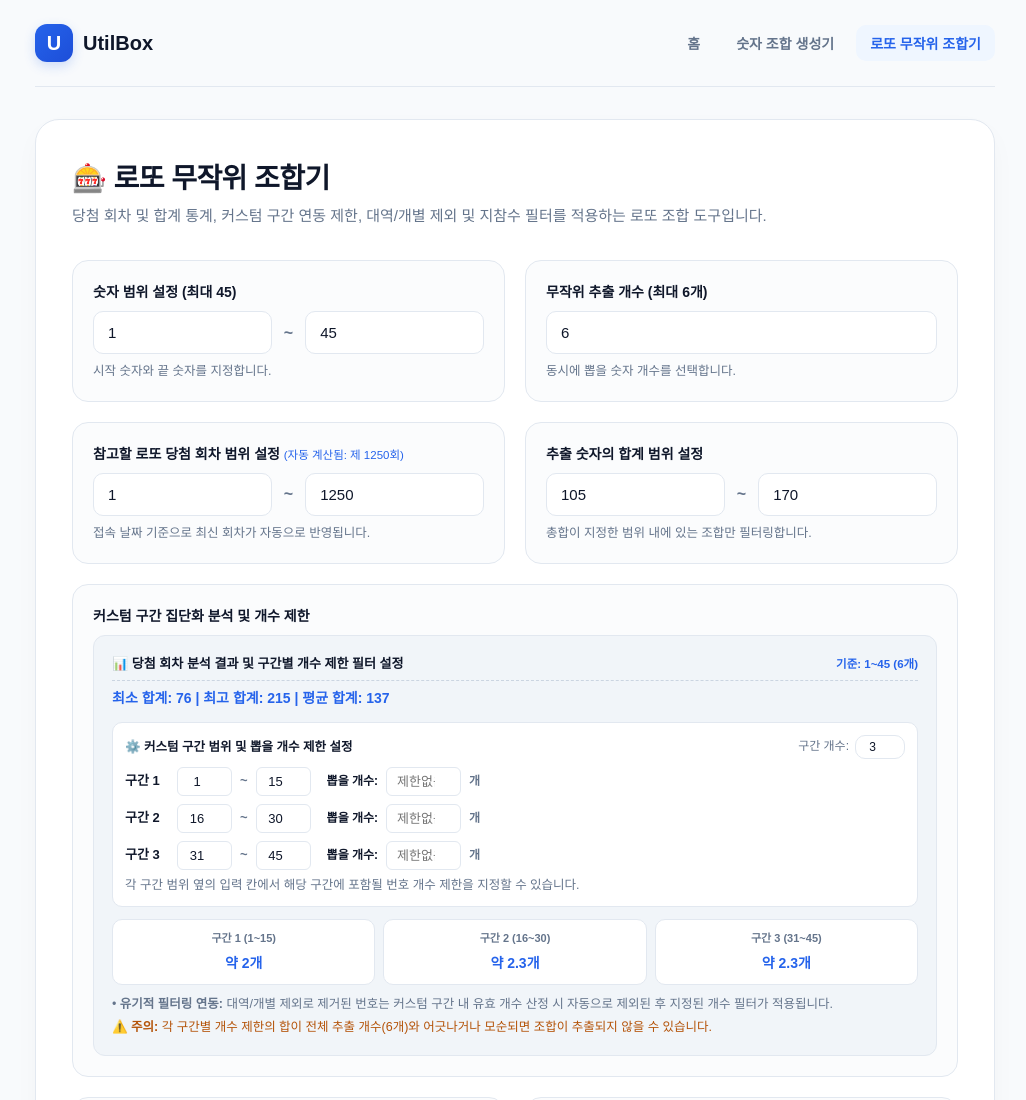
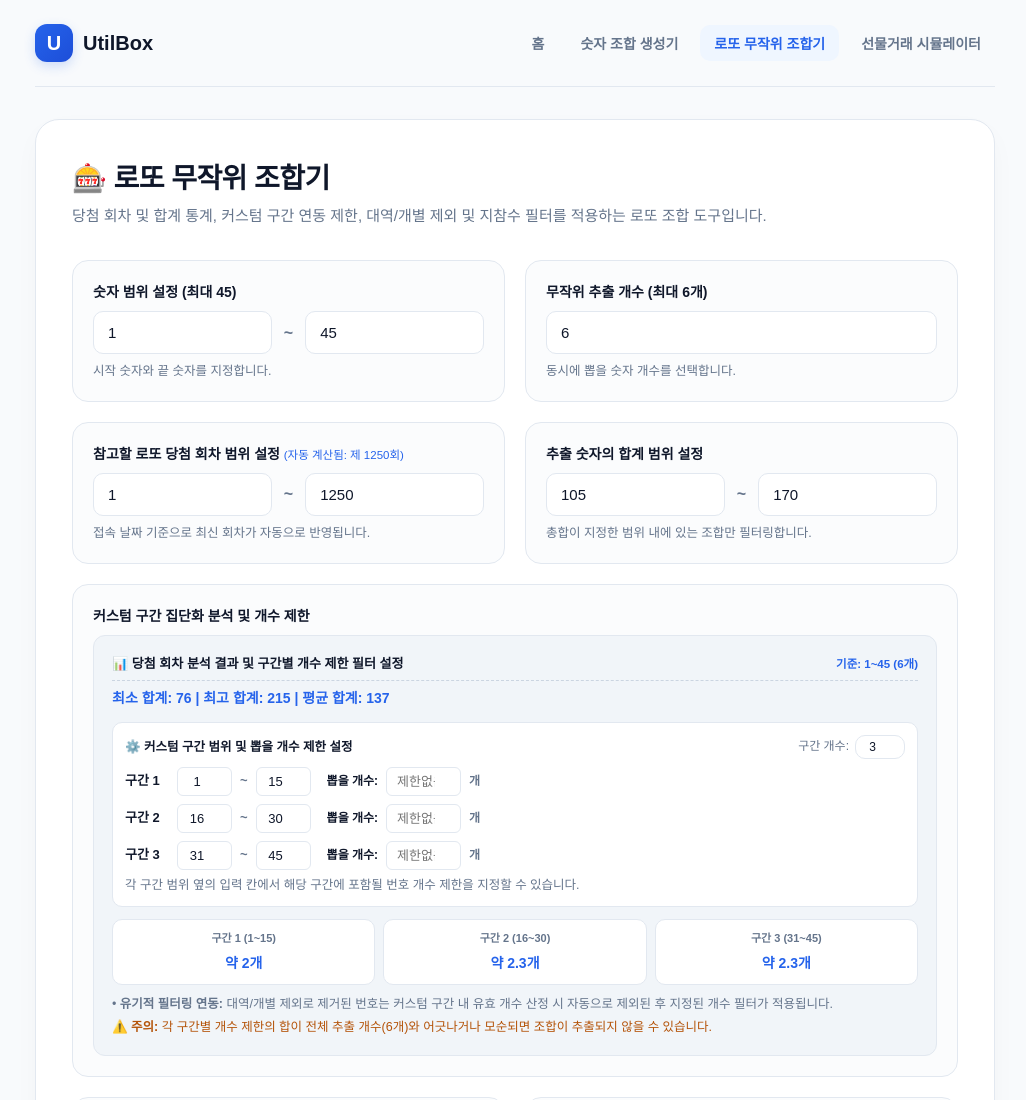
Before and after one commit to uynnng1/uynnng1.github.io, a plain HTML site: page lotto.html in a window 1280 px wide. Shown: the top 1100 px of the page, without its empty margins (125-1151 px from the left). Drawn offline with Linux system fonts and the light colour scheme.

Commit message:
Update lotto.html

```diff
--- a/lotto.html
+++ b/lotto.html
@@ -279,17 +279,14 @@
 <body>
 <div class="wrap">
   <header class="header">
-    <a class="brand" href="index.html">
-      <span class="mark">U</span>
-      <span>UtilBox</span>
-    </a>
+  <a class="brand" href="index.html"><span class="mark">U</span><span>UtilBox</span></a>
   <nav class="nav" aria-label="주 메뉴">
     <a href="index.html">홈</a>
     <a href="generator.html">숫자 조합 생성기</a>
     <a class="active" href="lotto.html">로또 무작위 조합기</a>
+    <a href="calc.html">선물거래 시뮬레이터</a>
   </nav>
 </header>
-
   <main class="container">
     <h1>🎰 로또 무작위 조합기</h1>
     <p class="subtitle">당첨 회차 및 합계 통계, 커스텀 구간 연동 제한, 대역/개별 제외 및 지참수 필터를 적용하는 로또 조합 도구입니다.</p>
```
Lines whose indentation alone changed are shown as unchanged.
